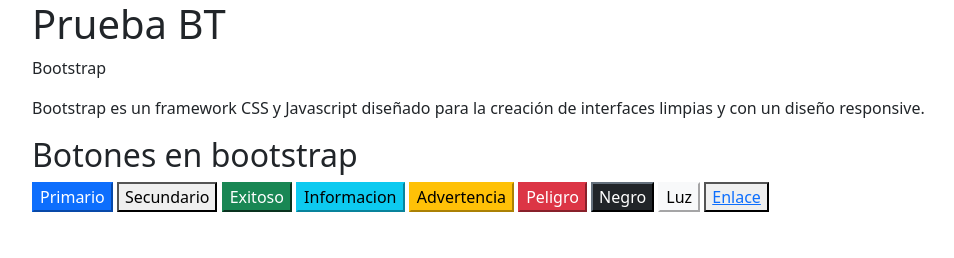
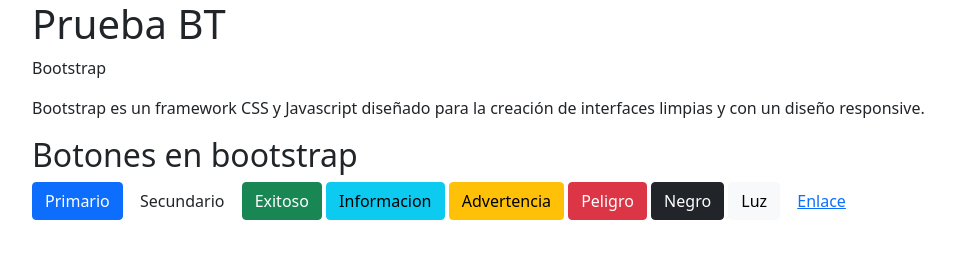
Before and after one commit to Lmrg20/ProyectoBS, a plain HTML site: page index.html in a window 1280 px wide. Shown: the whole page, without its empty margins (50-1004 px from the left). Drawn offline with Linux system fonts and the light colour scheme.

Commit message:
BS BOTONES

```diff
--- a/index.html
+++ b/index.html
@@ -14,15 +14,15 @@
     </div>
     <div class="container">
         <h2>Botones en bootstrap</h2>
-        <button type="button" class="btn-primary">Primario</button>
-        <button type="button" class="btn-secundary">Secundario</button>
-        <button type="button" class="btn-success">Exitoso</button>
-        <button type="button" class="btn-info">Informacion</button>
-        <button type="button" class="btn-warning">Advertencia</button>
-        <button type="button" class="btn-danger">Peligro</button>
-        <button type="button" class="btn-dark">Negro</button>
-        <button type="button" class="btn-light">Luz</button>
-        <button type="button" class="btn-link">Enlace</button>
+        <button type="button" class="btn btn-primary">Primario</button>
+        <button type="button" class="btn btn-secundary">Secundario</button>
+        <button type="button" class="btn btn-success">Exitoso</button>
+        <button type="button" class="btn btn-info">Informacion</button>
+        <button type="button" class="btn btn-warning">Advertencia</button>
+        <button type="button" class="btn btn-danger">Peligro</button>
+        <button type="button" class="btn btn-dark">Negro</button>
+        <button type="button" class="btn btn-light">Luz</button>
+        <button type="button" class="btn btn-link">Enlace</button>
     </div>
 </body>
 </html>
```
